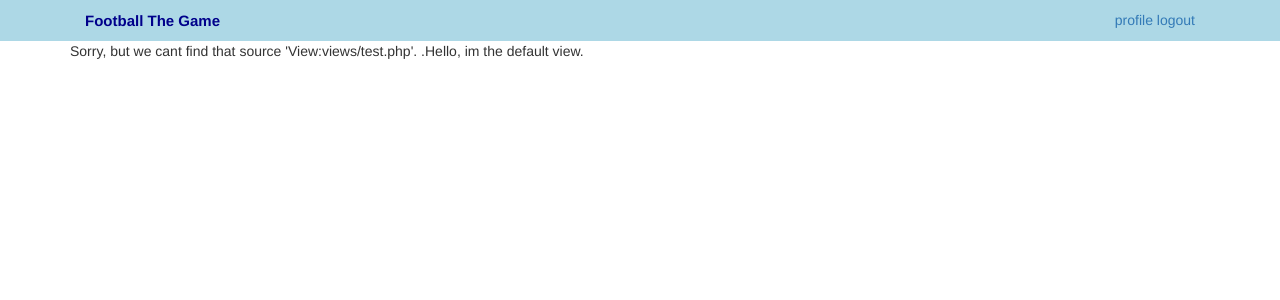
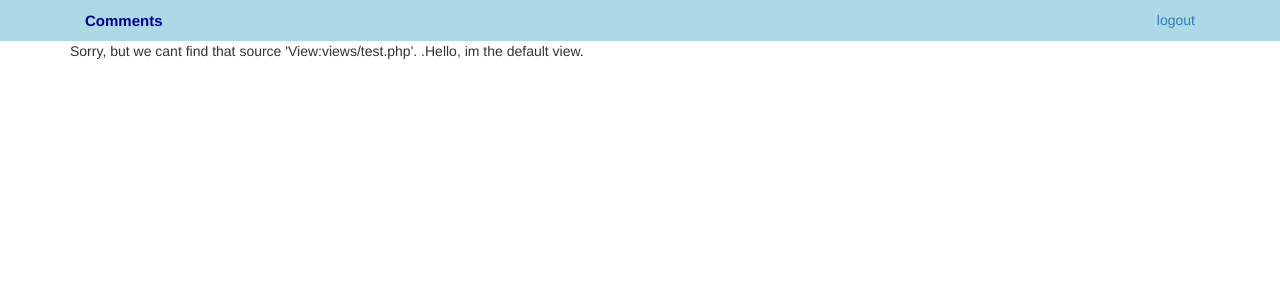
Before and after one commit to valerahorsharik/Comments, a PHP site: page / in a window 1280 px wide. Shown: the top 300 px of the page. Run offline with PHP 8.4, Linux system fonts and the light colour scheme; the visitor is signed in with stand-in values (Sample User, id 1); some libraries are stand-ins or nearby versions.

Commit message:
Change name of the project.

```diff
--- a/views/layouts/header.php
+++ b/views/layouts/header.php
@@ -16,14 +16,13 @@
       <div class="header">
           <div class="container">
               <div class="col-md-2 text-left" >
-                  <a id="logo"  href="/">Football The Game</a>
+                  <a id="logo"  href="/">Comments</a>
               </div>
               <div class="col-md-3 col-md-offset-7 text-right">
                   <div>
                       <?php if(empty($_SESSION['user'])):?>
                         <a href="/login">login</a>
                       <?php else:?>
-                        <a href="#">profile</a>
                         <a href="/logout">logout</a>
                       <?php endif;?>
                   </div>
```
